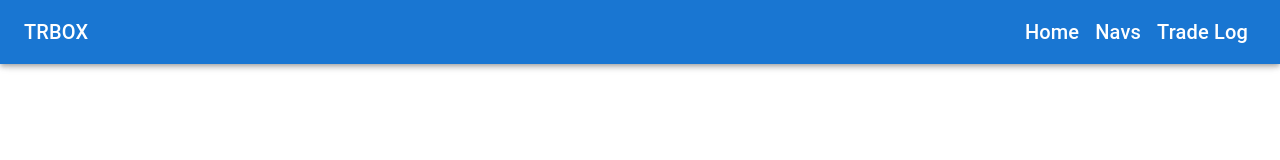
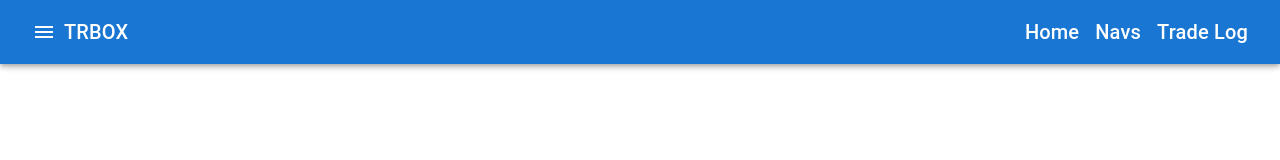
Before and after one commit to quantumsnowball/trbox-dashboard, a Next.js app: page / in a window 1280 px wide. Shown: the top 160 px of the page. Built offline with nearby package versions, Linux system fonts and the light colour scheme.

Commit message:
layout: refined

```diff
--- a/common/constants.ts
+++ b/common/constants.ts
@@ -1,3 +1,7 @@
-export const APP_NAME = require('../package.json').name
+export const APP_ID = require('../package.json').name
+
+export const APP_NAME = 'Trbox Dashboard'
+
+export const APP_TITLE = 'TRBOX'
 
 export const VERSION = require('../package.json').version
--- a/components/MenuBar/MenuDrawer/AboutMenu.tsx
+++ b/components/MenuBar/MenuDrawer/AboutMenu.tsx
@@ -6,7 +6,7 @@ import { RootState } from '../../../redux/store'
 import { useDispatch } from 'react-redux'
 import { layoutActions } from '../../../redux/slices/layout'
 import { MenuLabel, MenuButtonGrouper } from './common'
-import { APP_NAME, VERSION } from '../../../common/constants'
+import { VERSION } from '../../../common/constants'
 
 
 function AboutMenu() {
--- a/components/MenuBar/index.tsx
+++ b/components/MenuBar/index.tsx
@@ -6,7 +6,12 @@ import useMediaQuery from '@mui/material/useMediaQuery';
 import MenuDrawer from "./MenuDrawer";
 import { useDispatch } from "react-redux";
 import { tempActions } from "@/redux/slices/temp";
+import { APP_TITLE } from "@/common/constants";
 
+const AppTitle = () =>
+  <Typography variant="h6" noWrap component="div" sx={{ flexGrow: 1 }}>
+    {APP_TITLE}
+  </Typography>
 
 const PageLink = ({ title, href }: { title: string, href: string }) =>
   <Typography
@@ -28,12 +33,7 @@ const MenuBar = () => {
   return (
     <>
       <AppBar>
-        <Toolbar>
-          <Typography variant="h6" noWrap component="div" sx={{ flexGrow: 1 }}>
-            TRBOX
-          </Typography>
-          {
-            isSmall ?
+        <Toolbar sx={{ p: 1 }}>
           <IconButton
             color="inherit"
             aria-label="menu"
@@ -41,7 +41,9 @@ const MenuBar = () => {
           >
             <MenuIcon />
           </IconButton>
-              :
+          <AppTitle />
+          {
+            isSmall ? null :
               <>
                 <PageLink title='Home' href='/' />
                 <PageLink title='Navs' href='/' />
```
Lines whose indentation alone changed are shown as unchanged.
